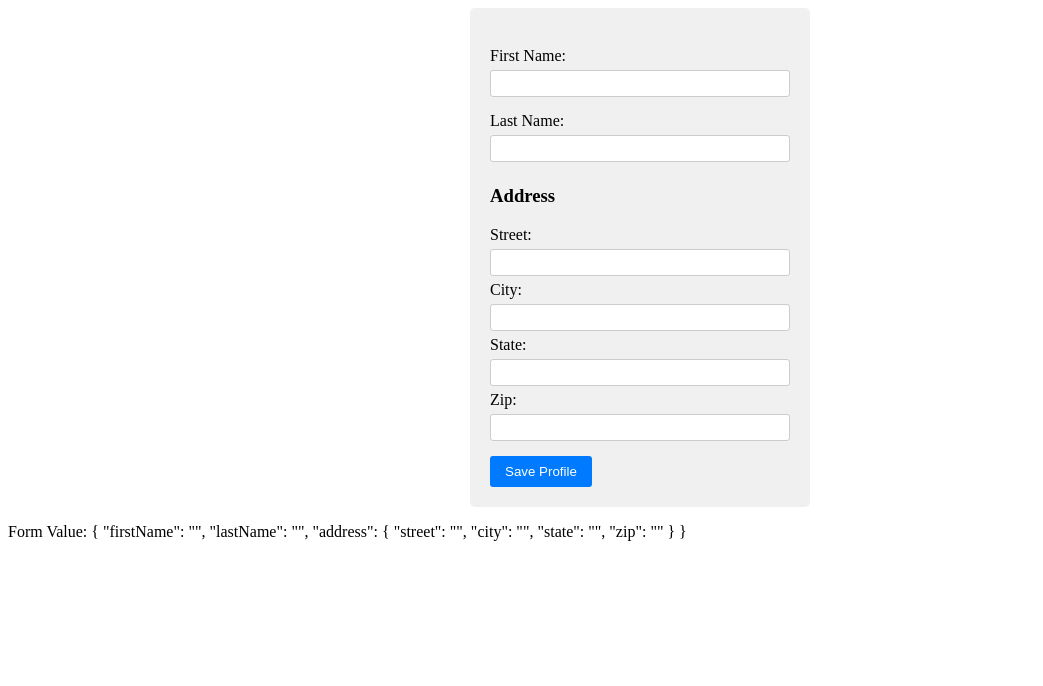
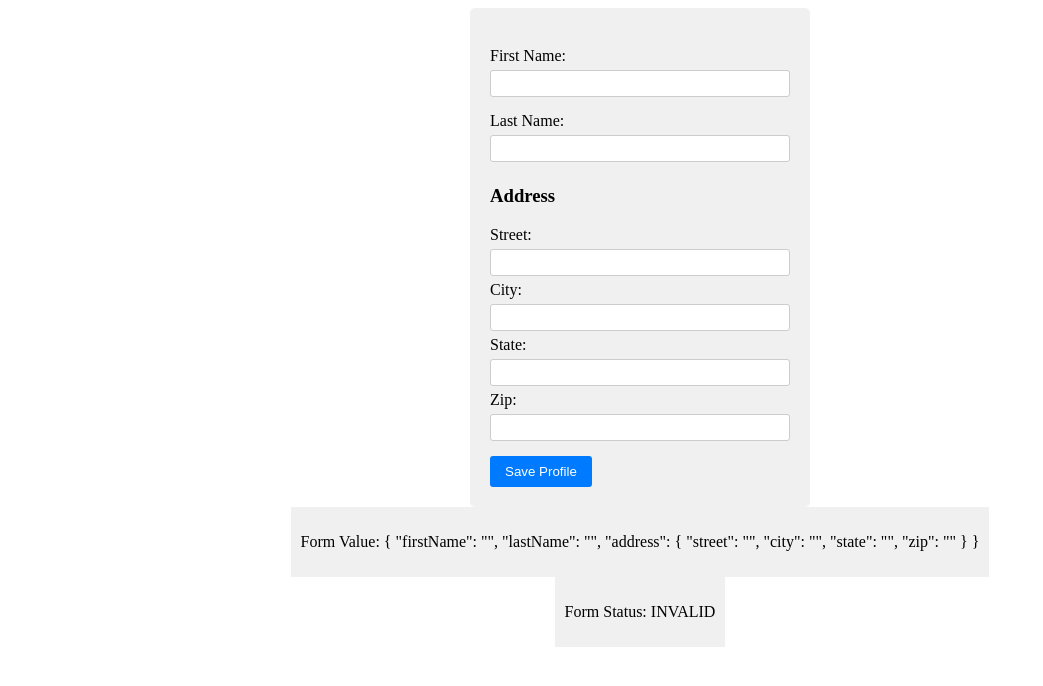
Before and after one commit to NaveenManjappa/angular-playground, an Angular app in the folder reactive-forms-app/: page / in a window 1280 px wide. Shown: the top 686 px of the page, without its empty margins (0-1043 px from the left). Built offline with nearby package versions, Linux system fonts and the light colour scheme.

Commit message:
reactive-forms-app Adding validators

```diff
--- a/reactive-forms-app/src/app/profile-editor/profile-editor.component.css
+++ b/reactive-forms-app/src/app/profile-editor/profile-editor.component.css
@@ -2,7 +2,7 @@
   display: flex;
   justify-content: center;
   align-items: center;
-
+  flex-direction: column;
 
 }
 
@@ -39,5 +39,9 @@ input[type="text"] {
   border-radius: 3px;
   cursor: pointer;
 
+}
 
+.content {
+  background-color: #f0f0f0;
+  padding: 10px;
 }
--- a/reactive-forms-app/src/app/profile-editor/profile-editor.component.html
+++ b/reactive-forms-app/src/app/profile-editor/profile-editor.component.html
@@ -23,9 +23,9 @@
       <label for="zip">Zip:</label>
       <input type="text" formControlName="zip">
     </div>
-    <button class="btn-submit" type="submit">Save Profile</button>
+    <button class="btn-submit" type="submit" [disabled]="!profileForm.valid">Save Profile</button>
 
     </form>
-
+    <div class="content"><p>Form Value: {{ profileForm.value | json }}</p></div>
+    <div class="content"><p>Form Status: {{ profileForm.status }}</p></div>
 </div>
-<div><p>Form Value: {{ profileForm.value | json }}</p></div>
--- a/reactive-forms-app/src/app/profile-editor/profile-editor.component.ts
+++ b/reactive-forms-app/src/app/profile-editor/profile-editor.component.ts
@@ -1,6 +1,6 @@
 import { CommonModule } from '@angular/common';
 import { Component, inject } from '@angular/core';
-import { FormBuilder, FormControl, FormGroup, ReactiveFormsModule } from '@angular/forms';
+import { FormBuilder, FormControl, FormGroup, ReactiveFormsModule, Validators } from '@angular/forms';
 
 @Component({
   selector: 'app-profile-editor',
@@ -25,7 +25,7 @@ export class ProfileEditorComponent {
   // using FormBuilder service
   private formBuilder = inject(FormBuilder);
   profileForm = this.formBuilder.group({
-    firstName: [''],
+    firstName: ['',Validators.required],
     lastName:[''],
     address: this.formBuilder.group({
       street:[''],
@@ -36,7 +36,7 @@ export class ProfileEditorComponent {
   })
 
   saveProfile(){
-    console.log(this.profileForm.value);
+    console.log(this.profileForm);
   }
 
   updateProfile() {
```
